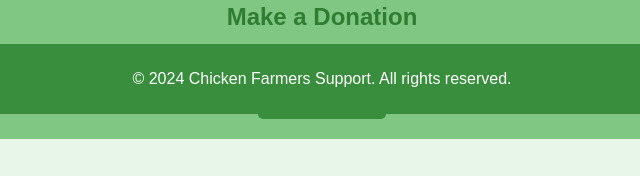
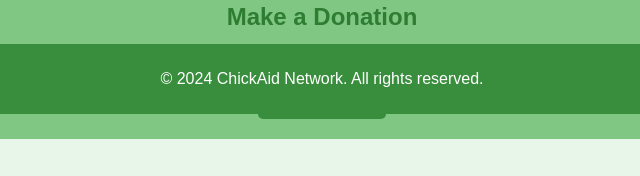
Before and after one commit to kushdab/poultrynonprofit, a plain HTML site: page index.html in a window 1280 px wide. Shown: the part 686-862 px from the top of the page, 318-958 px from the left. Drawn offline with Linux system fonts and the light colour scheme.

Commit message:
Update index.html

```diff
--- a/index.html
+++ b/index.html
@@ -3,7 +3,7 @@
 <head>
     <meta charset="UTF-8">
     <meta name="viewport" content="width=device-width, initial-scale=1.0">
-    <title>Chicken Farmers Support</title>
+    <title>ChickAid Network</title>
     <style>
         body {
             font-family: Arial, sans-serif;
@@ -124,7 +124,7 @@
         </section>
     </div>
     <footer>
-        <p>&copy; 2024 Chicken Farmers Support. All rights reserved.</p>
+        <p>&copy; 2024 ChickAid Network. All rights reserved.</p>
     </footer>
 </body>
 </html>
```
